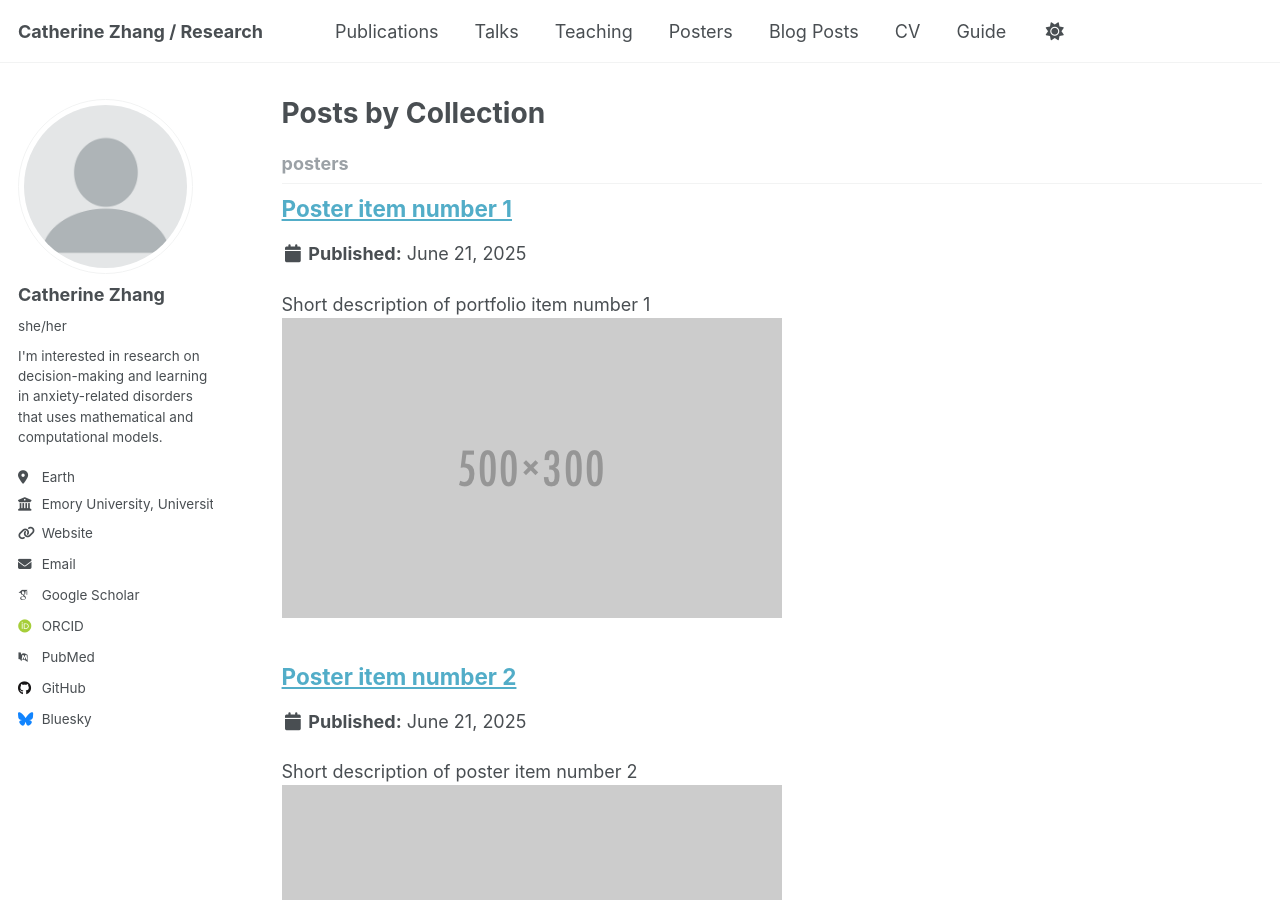
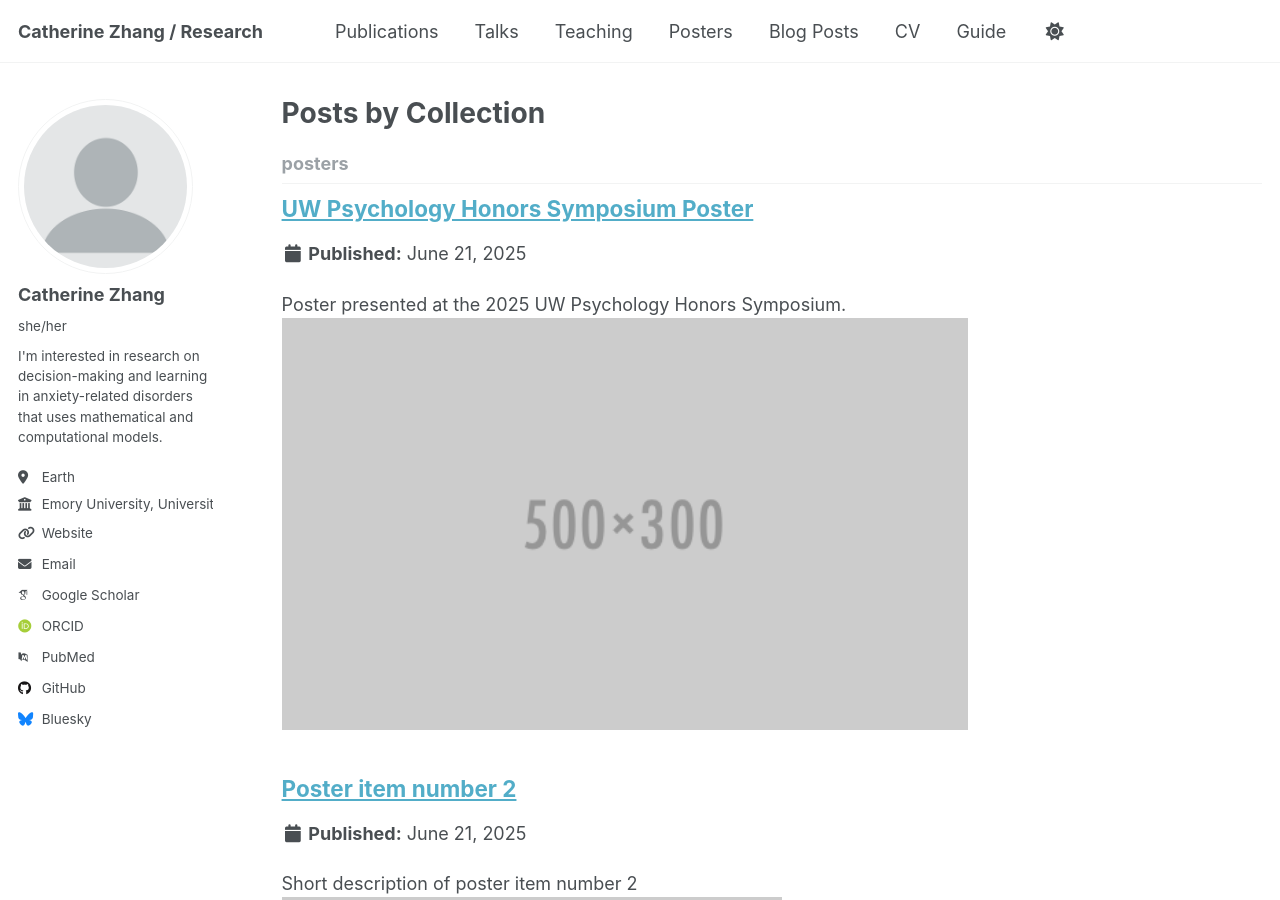
Before and after one commit to Cathzzy/cathzzy.github.io, a Jekyll site: the page built from _pages/collection-archive.html, in a window 1280 px wide and 900 px high. Built offline with Jekyll 4.4.1, drawn with Linux system fonts in a browser that asks for light colours; some web fonts are replaced.

Commit message:
Update poster-1.md

```diff
--- a/_posters/poster-1.md
+++ b/_posters/poster-1.md
@@ -1,7 +1,8 @@
 ---
-title: "Poster item number 1"
-excerpt: "Short description of portfolio item number 1<br/><img src='/images/500x300.png'>"
+title: "UW Psychology Honors Symposium Poster"
+excerpt: >
+  Poster presented at the 2025 UW Psychology Honors Symposium.
+  <br/><img src="/images/500x300.png" alt="Poster thumbnail" width="70%">
 collection: posters
 ---
-
-This is an item in your portfolio. It can be have images or nice text. If you name the file .md, it will be parsed as markdown. If you name the file .html, it will be parsed as HTML.
+<iframe src="/images/UW Psych Honors_Zhang.pdf" width="100%" height="600px" style="border:none;"></iframe>
```
